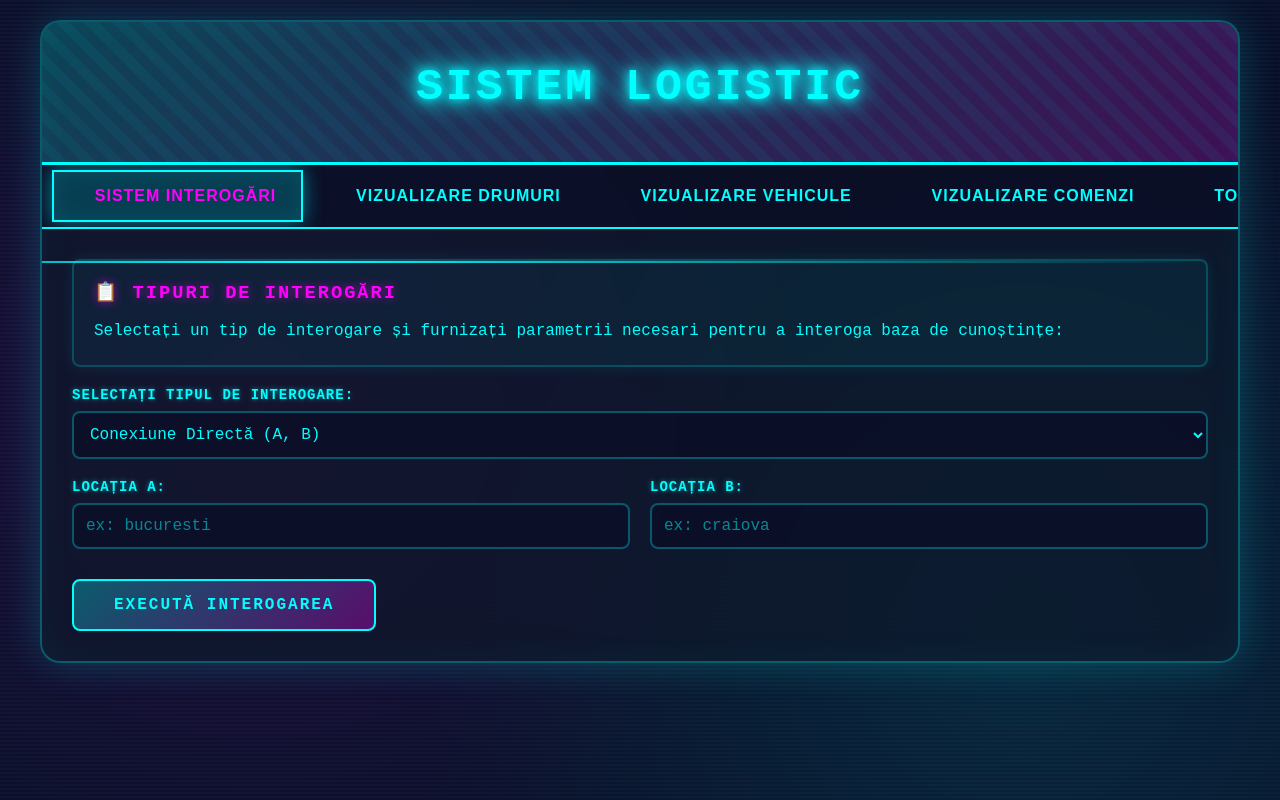
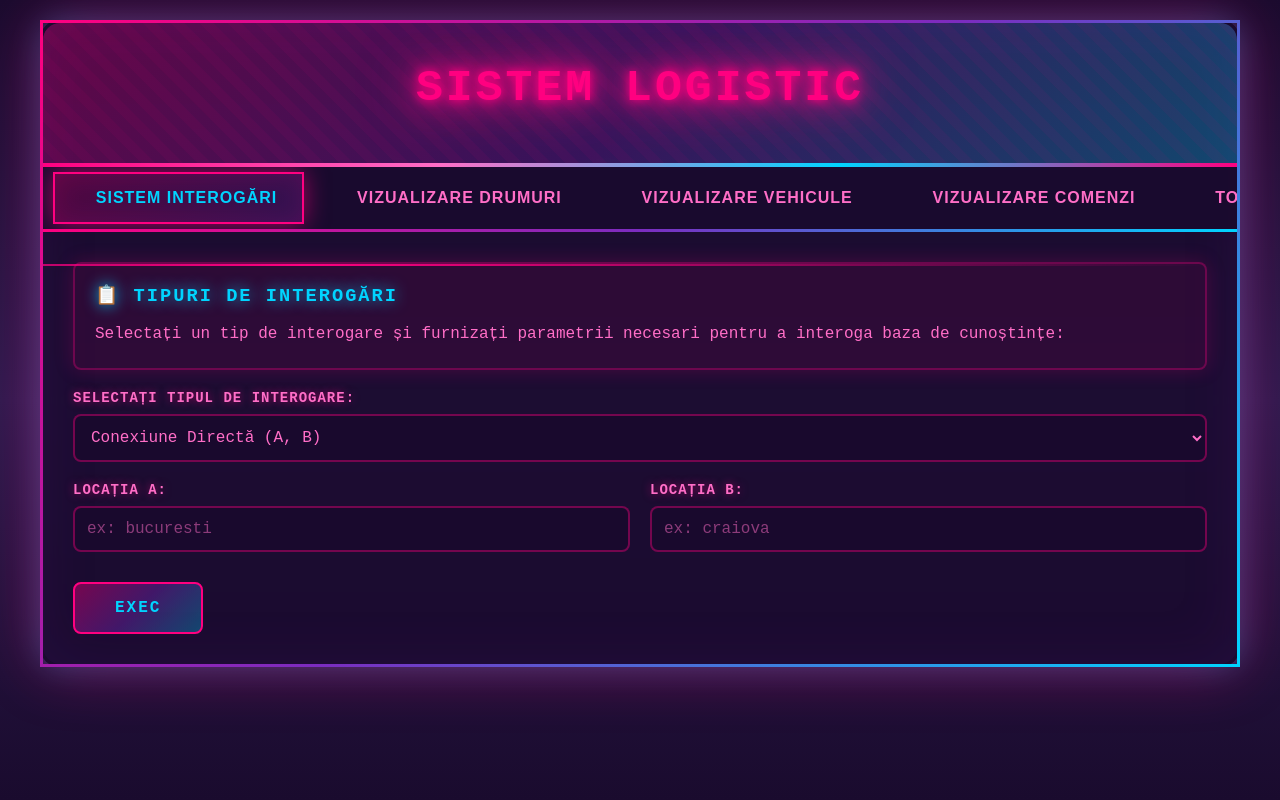
Before and after one commit to MirceaOvidiu/SBC, a Flask app: page / in a window 1280 px wide. Run offline with Flask 3, Linux system fonts and the light colour scheme.

Commit message:
finished i guess

```diff
--- a/app.py
+++ b/app.py
@@ -51,6 +51,7 @@ def find_all_routes(start, end, facts):
 
 def parse_query_output(output, query_type):
     """Parse the raw output and extract relevant data based on query type"""
+    global fapte
 
     if not output or not output.strip():
         return {
@@ -191,6 +192,58 @@ def parse_query_output(output, query_type):
         else:
             result['can_handle'] = False
             result['message'] = 'Vehiculul nu poate transporta această comandă'
+
+    elif query_type == 'optimal_vehicle':
+        # Find optimal vehicle for an order (minimum capacity needed)
+        if 'concluzie aplicabilă' in output.lower() and 'vehicul_optim_comanda' in output.lower():
+            # Extract vehicles from "Vehicul compatibil" lines which show only vehicles that passed the capacity check
+            vehicle_matches = []
+
+            # Find the section for vehicul_optim_comanda rule (rule 6)
+            lines = output.split('\n')
+            in_optimal_rule = False
+
+            for line in lines:
+                if '6 Regula' in line or 'vehicul_optim_comanda' in line:
+                    in_optimal_rule = True
+                elif 'Regula' in line and '6 Regula' not in line:
+                    in_optimal_rule = False
+
+                if in_optimal_rule and 'Vehicul compatibil:' in line:
+                    # Extract vehicle name and capacity
+                    match = re.search(r'Vehicul compatibil:\s*(\w+)\s*\(capacitate:\s*(\d+)\s*kg\)', line)
+                    if match:
+                        vehicle_name = match.group(1)
+                        capacity = match.group(2)
+                        vehicle_matches.append((vehicle_name, capacity))
+
+            if vehicle_matches:
+                # Find the vehicle with minimum capacity
+                optimal_vehicle = min(vehicle_matches, key=lambda x: int(x[1]))
+                vehicle_name = optimal_vehicle[0]
+                capacity = int(optimal_vehicle[1])
+
+                # Get vehicle details from facts
+                vehicle_fact = next((f for f in fapte if f['attributes'].get('autoturism') == vehicle_name), None)
+
+                if vehicle_fact:
+                    result['has_optimal'] = True
+                    result['vehicle_id'] = vehicle_fact['value']
+                    result['vehicle_name'] = vehicle_fact['attributes'].get('autoturism')
+                    result['capacity'] = vehicle_fact['attributes'].get('capacitate')
+                    result['consumption'] = vehicle_fact['attributes'].get('consum')
+                    result['message'] = f"Vehicul optim găsit: {result['vehicle_name']} (capacitate minimă: {result['capacity']} kg)"
+                else:
+                    result['has_optimal'] = True
+                    result['vehicle_name'] = vehicle_name
+                    result['capacity'] = capacity
+                    result['message'] = f"Vehicul optim găsit: {vehicle_name} (capacitate minimă: {capacity} kg)"
+            else:
+                result['has_optimal'] = False
+                result['message'] = 'Nu s-a putut extrage informațiile despre vehiculul optim'
+        else:
+            result['has_optimal'] = False
+            result['message'] = 'Nu există vehicul disponibil pentru această comandă'
 
     elif query_type == 'route_via_intermediate':
         # Extract distance and time for route with intermediate point
--- a/static/css/styles.css
+++ b/static/css/styles.css
@@ -6,33 +6,38 @@
 
 body {
     font-family: 'Courier New', monospace;
-    background: #0a0e27;
+    background: #1a0b2e;
     background-image:
-        repeating-linear-gradient(0deg, transparent, transparent 2px, rgba(0, 255, 255, 0.03) 2px, rgba(0, 255, 255, 0.03) 4px),
-        radial-gradient(circle at 20% 50%, rgba(255, 0, 255, 0.1) 0%, transparent 50%),
-        radial-gradient(circle at 80% 80%, rgba(0, 255, 255, 0.1) 0%, transparent 50%);
+        linear-gradient(180deg, #1a0b2e 0%, #2d1b4e 50%, #1a0b2e 100%),
+        repeating-linear-gradient(90deg, transparent, transparent 50px, rgba(255, 0, 128, 0.03) 50px, rgba(255, 0, 128, 0.03) 51px),
+        repeating-linear-gradient(0deg, transparent, transparent 50px, rgba(0, 212, 255, 0.03) 50px, rgba(0, 212, 255, 0.03) 51px),
+        radial-gradient(circle at 50% 0%, rgba(255, 0, 128, 0.15) 0%, transparent 50%),
+        radial-gradient(circle at 50% 100%, rgba(0, 212, 255, 0.1) 0%, transparent 50%);
     min-height: 100vh;
     padding: 20px;
-    color: #00ffff;
+    color: #ff0080;
 }
 
 .container {
     max-width: 1200px;
     margin: 0 auto;
-    background: rgba(15, 23, 42, 0.7);
+    background: rgba(26, 11, 46, 0.85);
     backdrop-filter: blur(10px);
     border-radius: 20px;
-    border: 2px solid rgba(0, 255, 255, 0.3);
+    border: 3px solid transparent;
+    border-image: linear-gradient(135deg, #ff0080, #7b2cbf, #00d4ff) 1;
     box-shadow:
-        0 0 40px rgba(0, 255, 255, 0.2),
-        inset 0 0 40px rgba(0, 255, 255, 0.05);
+        0 0 60px rgba(255, 0, 128, 0.4),
+        0 0 30px rgba(0, 212, 255, 0.3),
+        inset 0 0 60px rgba(123, 44, 191, 0.1);
     overflow: hidden;
 }
 
 .header {
-    background: linear-gradient(135deg, rgba(0, 255, 255, 0.2) 0%, rgba(255, 0, 255, 0.2) 100%);
-    border-bottom: 3px solid #00ffff;
-    color: #00ffff;
+    background: linear-gradient(135deg, rgba(255, 0, 128, 0.3) 0%, rgba(123, 44, 191, 0.3) 50%, rgba(0, 212, 255, 0.3) 100%);
+    border-bottom: 4px solid transparent;
+    border-image: linear-gradient(90deg, #ff0080, #ff6ec7, #00d4ff, #ff0080) 1;
+    color: #ff0080;
     padding: 40px;
     text-align: center;
     position: relative;
@@ -50,8 +55,8 @@ body {
         45deg,
         transparent,
         transparent 10px,
-        rgba(0, 255, 255, 0.05) 10px,
-        rgba(0, 255, 255, 0.05) 20px
+        rgba(255, 0, 128, 0.05) 10px,
+        rgba(255, 0, 128, 0.05) 20px
     );
     animation: scan 8s linear infinite;
     pointer-events: none;
@@ -68,25 +73,28 @@ body {
     text-transform: uppercase;
     letter-spacing: 3px;
     text-shadow:
-        0 0 10px #00ffff,
-        0 0 20px #00ffff,
-        0 0 30px #00ffff;
+        0 0 10px #ff0080,
+        0 0 20px #ff0080,
+        0 0 40px #ff0080,
+        0 0 60px #ff0080;
     position: relative;
     z-index: 1;
 }
 
 .header p {
     font-size: 1.1em;
-    opacity: 0.8;
+    opacity: 0.9;
     position: relative;
     z-index: 1;
-    color: #ff00ff;
+    color: #00d4ff;
+    text-shadow: 0 0 10px rgba(0, 212, 255, 0.8);
 }
 
 .tabs {
     display: flex;
-    background: rgba(10, 14, 39, 0.8);
-    border-bottom: 2px solid #00ffff;
+    background: rgba(26, 11, 46, 0.9);
+    border-bottom: 3px solid transparent;
+    border-image: linear-gradient(90deg, #ff0080, #7b2cbf, #00d4ff) 1;
     overflow-x: auto;
     padding: 5px;
 }
@@ -99,7 +107,7 @@ body {
     font-size: 16px;
     transition: all 0.3s;
     white-space: nowrap;
-    color: #00ffff;
+    color: #ff6ec7;
     font-weight: bold;
     text-transform: uppercase;
     letter-spacing: 1px;
@@ -118,18 +126,18 @@ body {
 }
 
 .tab:hover {
-    background: rgba(0, 255, 255, 0.1);
-    border: 2px solid rgba(0, 255, 255, 0.5);
-    box-shadow: 0 0 15px rgba(0, 255, 255, 0.3);
+    background: rgba(255, 0, 128, 0.15);
+    border: 2px solid rgba(255, 0, 128, 0.6);
+    box-shadow: 0 0 20px rgba(255, 0, 128, 0.5);
 }
 
 .tab.active {
-    background: rgba(0, 255, 255, 0.2);
-    border: 2px solid #00ffff;
-    color: #ff00ff;
+    background: linear-gradient(135deg, rgba(255, 0, 128, 0.25), rgba(123, 44, 191, 0.25));
+    border: 2px solid #ff0080;
+    color: #00d4ff;
     box-shadow:
-        0 0 20px rgba(0, 255, 255, 0.5),
-        inset 0 0 20px rgba(0, 255, 255, 0.1);
+        0 0 25px rgba(255, 0, 128, 0.6),
+        inset 0 0 25px rgba(255, 0, 128, 0.15);
 }
 
 .tab-content {
@@ -163,48 +171,49 @@ label {
     display: block;
     margin-bottom: 8px;
     font-weight: 600;
-    color: #00ffff;
+    color: #ff6ec7;
     text-transform: uppercase;
     letter-spacing: 1px;
     font-size: 14px;
-    text-shadow: 0 0 5px rgba(0, 255, 255, 0.5);
+    text-shadow: 0 0 8px rgba(255, 0, 128, 0.6);
 }
 
 input, select {
     width: 100%;
     padding: 12px;
-    border: 2px solid rgba(0, 255, 255, 0.3);
+    border: 2px solid rgba(255, 0, 128, 0.4);
     border-radius: 8px;
     font-size: 16px;
     transition: all 0.3s;
-    background: rgba(10, 14, 39, 0.8);
-    color: #00ffff;
+    background: rgba(26, 11, 46, 0.8);
+    color: #ff6ec7;
     font-family: 'Courier New', monospace;
 }
 
 input:focus, select:focus {
     outline: none;
-    border-color: #00ffff;
+    border-color: #ff0080;
     box-shadow:
-        0 0 15px rgba(0, 255, 255, 0.5),
-        inset 0 0 10px rgba(0, 255, 255, 0.1);
-    background: rgba(0, 255, 255, 0.05);
+        0 0 20px rgba(255, 0, 128, 0.6),
+        0 0 10px rgba(0, 212, 255, 0.4),
+        inset 0 0 15px rgba(255, 0, 128, 0.15);
+    background: rgba(255, 0, 128, 0.08);
 }
 
 input::placeholder {
-    color: rgba(0, 255, 255, 0.5);
+    color: rgba(255, 110, 199, 0.5);
 }
 
 select option {
-    background: #0a0e27;
-    color: #00ffff;
+    background: #1a0b2e;
+    color: #ff6ec7;
 }
 
 .btn {
-    background: linear-gradient(135deg, rgba(0, 255, 255, 0.3) 0%, rgba(255, 0, 255, 0.3) 100%);
-    color: #00ffff;
+    background: linear-gradient(135deg, rgba(255, 0, 128, 0.4) 0%, rgba(123, 44, 191, 0.4) 50%, rgba(0, 212, 255, 0.3) 100%);
+    color: #00d4ff;
     padding: 15px 40px;
-    border: 2px solid #00ffff;
+    border: 2px solid #ff0080;
     border-radius: 8px;
     font-size: 16px;
     cursor: pointer;
@@ -225,7 +234,7 @@ select option {
     left: 50%;
     width: 0;
     height: 0;
-    background: rgba(0, 255, 255, 0.3);
+    background: rgba(255, 0, 128, 0.4);
     border-radius: 50%;
     transform: translate(-50%, -50%);
     transition: width 0.6s, height 0.6s;
@@ -288,21 +299,21 @@ select option {
 }
 
 .output-box.success {
-    border-color: #00ff00;
-    background: rgba(0, 255, 0, 0.05);
-    color: #00ff00;
+    border-color: #00d4ff;
+    background: rgba(0, 212, 255, 0.08);
+    color: #00d4ff;
     box-shadow:
-        0 0 20px rgba(0, 255, 0, 0.3),
-        inset 0 0 20px rgba(0, 255, 0, 0.05);
+        0 0 25px rgba(0, 212, 255, 0.5),
+        inset 0 0 25px rgba(0, 212, 255, 0.08);
 }
 
 .output-box.error {
-    border-color: #ff0000;
-    background: rgba(255, 0, 0, 0.05);
-    color: #ff0000;
+    border-color: #ff006f;
+    background: rgba(255, 0, 111, 0.08);
+    color: #ff006f;
     box-shadow:
-        0 0 20px rgba(255, 0, 0, 0.3),
-        inset 0 0 20px rgba(255, 0, 0, 0.05);
+        0 0 25px rgba(255, 0, 111, 0.5),
+        inset 0 0 25px rgba(255, 0, 111, 0.08);
 }
 
 .grid {
@@ -312,12 +323,12 @@ select option {
 }
 
 .info-section {
-    background: rgba(0, 255, 255, 0.05);
+    background: rgba(255, 0, 128, 0.08);
     padding: 20px;
     border-radius: 8px;
     margin-bottom: 20px;
-    border: 2px solid rgba(0, 255, 255, 0.2);
-    box-shadow: 0 0 15px rgba(0, 255, 255, 0.1);
+    border: 2px solid rgba(255, 0, 128, 0.3);
+    box-shadow: 0 0 20px rgba(255, 0, 128, 0.2);
     position: relative;
 }
 
@@ -342,15 +353,15 @@ select option {
 }
 
 .info-section h3 {
-    color: #ff00ff;
+    color: #00d4ff;
     margin-bottom: 15px;
     text-transform: uppercase;
     letter-spacing: 2px;
-    text-shadow: 0 0 10px rgba(255, 0, 255, 0.5);
+    text-shadow: 0 0 15px rgba(0, 212, 255, 0.8);
 }
 
 .info-section p {
-    color: #00ffff;
+    color: #ff6ec7;
     line-height: 1.6;
 }
 
@@ -454,24 +465,24 @@ select option {
 }
 
 ::-webkit-scrollbar-track {
-    background: rgba(10, 14, 39, 0.5);
+    background: rgba(26, 11, 46, 0.6);
     border-radius: 10px;
 }
 
 ::-webkit-scrollbar-thumb {
-    background: rgba(0, 255, 255, 0.5);
+    background: rgba(255, 0, 128, 0.6);
     border-radius: 10px;
-    border: 2px solid rgba(0, 255, 255, 0.2);
+    border: 2px solid rgba(255, 0, 128, 0.3);
 }
 
 ::-webkit-scrollbar-thumb:hover {
-    background: rgba(0, 255, 255, 0.8);
-    box-shadow: 0 0 10px rgba(0, 255, 255, 0.5);
+    background: rgba(255, 0, 128, 0.9);
+    box-shadow: 0 0 15px rgba(255, 0, 128, 0.8);
 }
 
 /* Additional neon effects */
 .data-table td {
-    text-shadow: 0 0 2px rgba(0, 255, 255, 0.3);
+    text-shadow: 0 0 3px rgba(255, 0, 128, 0.4);
 }
 
 /* Pulsing effect for active elements */
--- a/static/js/script.js
+++ b/static/js/script.js
@@ -119,6 +119,17 @@ function updateQueryForm() {
                 <div class="form-group">
                     <label>ID Comandă:</label>
                     <input type="text" id="paramId" placeholder="ex: 1">
+                </div>
+            `;
+            break;
+        case 'optimal_vehicle':
+            formHTML += `
+                <div class="form-group">
+                    <label>ID Comandă:</label>
+                    <input type="text" id="paramId" placeholder="ex: 1">
+                    <small style="display: block; margin-top: 5px; color: #666;">
+                        Găsește vehiculul cu capacitatea minimă necesară pentru această comandă
+                    </small>
                 </div>
             `;
             break;
@@ -481,6 +492,27 @@ function formatQueryResult(result, queryType) {
                 html += `<div style="color: #28a745; font-size: 18px; font-weight: bold;">✓ DA - Vehiculul poate transporta comanda</div>`;
             } else {
                 html += `<div style="color: #dc3545; font-size: 18px; font-weight: bold;">✗ NU - Vehiculul nu poate transporta comanda</div>`;
+            }
+            break;
+
+        case 'optimal_vehicle':
+            if (result.has_optimal) {
+                html += `<div style="color: #28a745; font-size: 18px; font-weight: bold;">✓ Vehicul optim găsit!</div><br>`;
+                html += '<div style="background: #e8f5e9; padding: 20px; border-radius: 8px; border: 2px solid #4caf50; margin-top: 15px;">';
+                html += `<div style="font-size: 20px; color: #2e7d32; font-weight: bold; margin-bottom: 10px;">🚛 ${result.vehicle_name || result.vehicle_id}</div>`;
+                html += '<div style="display: grid; grid-template-columns: 1fr 1fr; gap: 10px; margin-top: 10px;">';
+                html += `<div><strong>ID:</strong> ${result.vehicle_id || 'N/A'}</div>`;
+                html += `<div><strong>Capacitate:</strong> ${result.capacity} kg</div>`;
+                if (result.consumption) {
+                    html += `<div><strong>Consum:</strong> ${result.consumption} L/100km</div>`;
+                }
+                html += '</div>';
+                html += '<div style="margin-top: 15px; padding: 10px; background: white; border-radius: 5px; font-size: 14px;">';
+                html += '💡 <strong>Acest vehicul are capacitatea minimă necesară pentru a transporta comanda, optimizând eficiența operațională.</strong>';
+                html += '</div>';
+                html += '</div>';
+            } else {
+                html += `<div style="color: #dc3545; font-size: 18px; font-weight: bold;">✗ Nu există vehicul disponibil pentru această comandă</div>`;
             }
             break;
 
--- a/templates/index.html
+++ b/templates/index.html
@@ -39,16 +39,17 @@
                     <option value="priority_orders">Comenzi Prioritare (Plecare, Destinație)</option>
                     <option value="fuel_consumption">Consum Combustibil (A, B, Consum)</option>
                     <option value="vehicle_order">Vehicul pentru Comandă (Vehicul, ID Comandă)</option>
+                    <option value="optimal_vehicle">Vehicul Optim pentru Comandă (ID Comandă)</option>
                     <option value="best_route">Rută Optimă (Plecare, Destinație, Criteriu)</option>
                     <option value="route_via_intermediate">Distanță cu Intermediar (A, C, B)</option>
                     <option value="transport_cost">Cost Transport (Vehicul, A, B, Preț/L)</option>
-                    <option value="all_routes">oate Rutele Disponibile (Plecare, Destinație)</option>
+                    <option value="all_routes">Toate Rutele Disponibile (Plecare, Destinație)</option>
                 </select>
             </div>
 
             <div id="queryForm"></div>
 
-            <button class="btn" onclick="executeQuery()">Execută Interogarea</button>
+            <button class="btn" onclick="executeQuery()">Exec</button>
 
             <div class="loading" id="loading">
                 <div class="spinner"></div>
```
Also changed, not shown: other parts of static/css/styles.css (+37 -35 lines), Database.xml (+9 -0 lines), Interface.py (+73 -7 lines).
